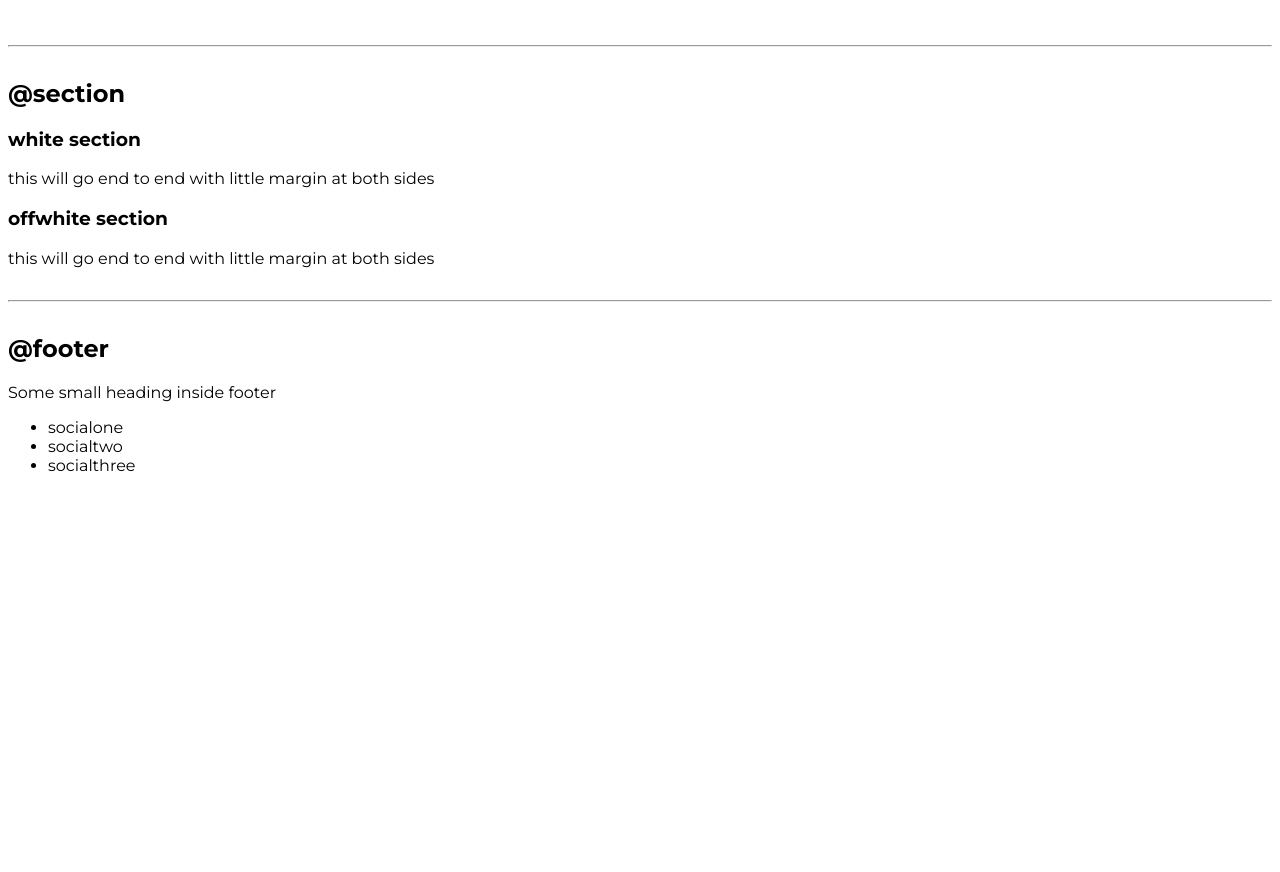
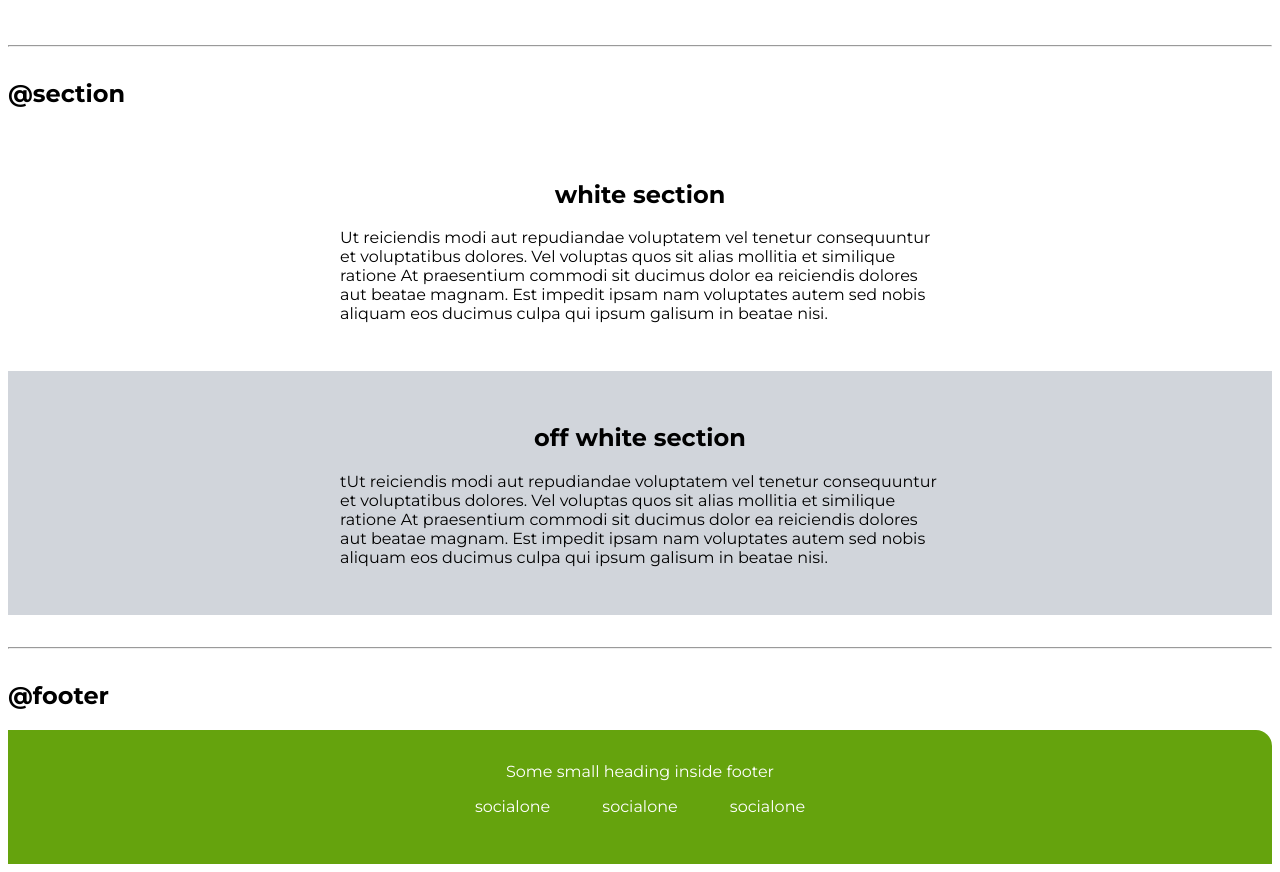
Before and after one commit to sachinkumar490/camp-html, a plain HTML site: page index.html in a window 1280 px wide. Shown: the part 1860-2732 px from the top of the page. Before the commit the page ends 2351 px from the top, so only its background shows below. Drawn offline with Linux system fonts and the light colour scheme.

Commit message:
footer update

```diff
--- a/index.html
+++ b/index.html
@@ -86,25 +86,34 @@
 <!-- using section tag -->
 <h2>@section</h2>
 
-<section>
-    <h3>white section</h3>
-    <!-- this will have white background -->
-    <p>this will go end to end with little margin at both sides</p>
+<section class="section">
+
+    <div class="container container-center">
+        <h1>white section</h1>
+        <!-- this will have white background -->
+        <p>Ut reiciendis modi aut repudiandae voluptatem vel tenetur consequuntur et voluptatibus dolores. Vel voluptas quos sit alias mollitia et similique ratione At praesentium commodi sit ducimus dolor ea reiciendis dolores aut beatae magnam. Est impedit ipsam nam voluptates autem sed nobis aliquam eos ducimus culpa qui ipsum galisum in beatae nisi. </p>
+    </div>
+
 </section>
-<section>
-    <h3>offwhite section</h3>
-    <!-- this will have gray background -->
-    <p>this will go end to end with little margin at both sides</p>
+
+<section class="section ow">
+    <div class="container container-center">
+        <h1>off white section</h1>
+        <!-- this will have gray background -->
+        <p>tUt reiciendis modi aut repudiandae voluptatem vel tenetur consequuntur et voluptatibus dolores. Vel voluptas quos sit alias mollitia et similique ratione At praesentium commodi sit ducimus dolor ea reiciendis dolores aut beatae magnam. Est impedit ipsam nam voluptates autem sed nobis aliquam eos ducimus culpa qui ipsum galisum in beatae nisi.</p>
+
+    </div>
+
 </section>
 <hr>
 
 <h2>@footer</h2>
-<footer>
-    <div>Some small heading inside footer</div>
-    <ul>
-        <li>socialone</li>
-        <li>socialtwo</li>
-        <li>socialthree</li>
+<footer class="footer">
+    <div class="footer-header">Some small heading inside footer</div>
+    <ul class="social-links non-bullet">
+        <li class="list-item-inline"><a class="link" href="/">socialone</a></li>
+        <li class="list-item-inline"><a class="link" href="/">socialone</a></li>
+        <li class="list-item-inline"><a class="link" href="/">socialone</a></li>
     </ul>
 </footer>
 </body>
--- a/style.css
+++ b/style.css
@@ -1,7 +1,8 @@
 @import url('https://fonts.googleapis.com/css2?family=Montserrat:wght@400;700&display=swap');
 :root{
     --primary-color:#65a30d;
-    --dark-grey: #9ca3af
+    --dark-grey: #9ca3af;
+    --off-white:#d1d5db;
 }
 
 body{
@@ -79,3 +80,31 @@ font-weight: bold;
     text-align: center;
     color: var(--dark-grey);
 }
+
+/*  sections*/
+.section{
+    padding: 2rem;
+}
+.section h1{
+    text-align: center;
+
+
+}
+.ow{
+    background-color: var(--off-white);
+}
+
+/* footers */
+.footer{
+    background-color: var(--primary-color);
+    padding: 2rem 1rem;
+    text-align: center;
+    color: white;
+    border-top-right-radius: 1rem;
+}
+.footer .link{
+    color: white;
+}
+.footer ul{
+    padding-inline-start: 0px;
+}
```
